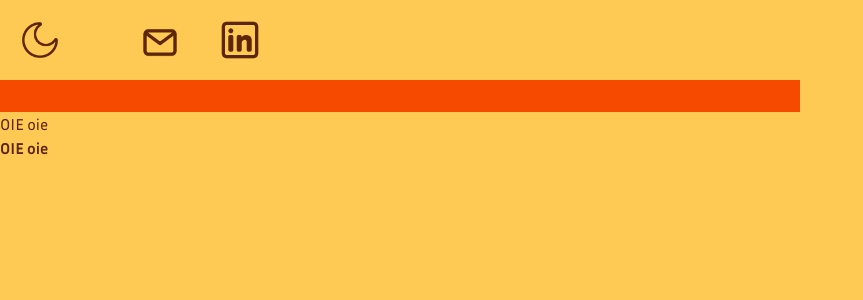
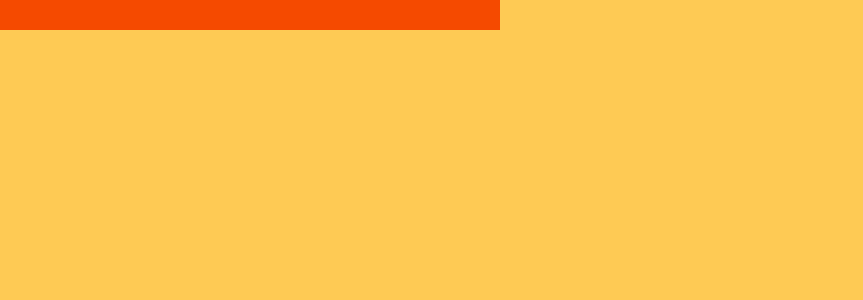
Before and after one commit to eduardalegui/Projeto-Portif-lio, a React (Vite) app: page / in a window 1280 px wide. Shown: the top 300 px of the page, without its empty margins (0-863 px from the left). Built offline with nearby package versions, Linux system fonts and the light colour scheme.

Commit message:
configurei a barra com tailwind e +

```diff
--- a/src/App.tsx
+++ b/src/App.tsx
@@ -1,22 +1,20 @@
-
-import { useState } from 'react'
-import Barra1 from './componentes/Barra1'
-import Cabeçalho from './componentes/cabeçalho'
+import BarraL from './componentes/Cabeçalho/barraL'
+import BotoesC from './componentes/Cabeçalho/botoesC'
 import './index.css'
 
 function App() {
-  const [count, setCount] = useState(0)
 
   return (
     <>
-    <body className='bg-FUNDO'>
+      <div id='Cabeçalho' className='relative'>
+        <div className='absolute top-0 left-0 right-0 bottom-0'>
+        <BarraL/>
+        </div>
 
-      <Cabeçalho/>
-      <Barra1/>
-      <p className='font-Inria_Sans text-LETRA'>OIE oie</p>
-      <p className='font-Inria_Sans_Bold text-LETRA'>OIE oie</p>
 
-    </body>
+
+
+      </div>
     </>
   )
 }
--- a/src/componentes/Barra1.tsx
+++ /dev/null
@@ -1,8 +0,0 @@
-function Barra1() {
-    return(
-        <>
-            <div className= "h-8 w-200 bg-orange-600"></div>
-        </>
-    );
-}
-export default Barra1;
--- /dev/null
+++ b/src/componentes/Cabeçalho/barra1.tsx
@@ -0,0 +1,8 @@
+function barra1(props: string) {
+    return(
+        <>
+            <div className={`h-8 w-200 bg-orange-600 ${props}`}></div>
+        </>
+    );
+}
+export default barra1;
--- /dev/null
+++ b/src/componentes/Cabeçalho/barraL.tsx
@@ -0,0 +1,8 @@
+function barraL(){
+    return(
+        <>
+            <div className='h-[30px] w-[500px] bg-orange-600' ></div>
+        </>
+    );
+}
+export default barraL;
--- a/src/componentes/Cabeçalho.tsx
+++ b/src/componentes/Cabeçalho/botoesC.tsx
@@ -2,7 +2,7 @@ import linkedin from '../imagem/linkedin-modo-claro.png';
 import mail from '../imagem/mail-modo-claro.png';
 import moon from '../imagem/moon-modo-claro.png';
 
-function Cabeçalho() {
+function botoesC() {
     return(
         <>
         <div className='flex flex-row h-10 w-10 mt-5 mb-5 ml-5 mr-5'>
@@ -13,4 +13,4 @@ function Cabeçalho() {
         </>
     );
 }
-export default Cabeçalho;
+export default botoesC;
--- a/src/index.css
+++ b/src/index.css
@@ -18,3 +18,7 @@
   --color-ROSADO:#D24517;
   --color-LETRA: #5E2608;
 }
+
+body {
+  background-color: var(--color-FUNDO);
+}
```
Also changed, not shown: src/componentes/barra.tsx (added).
